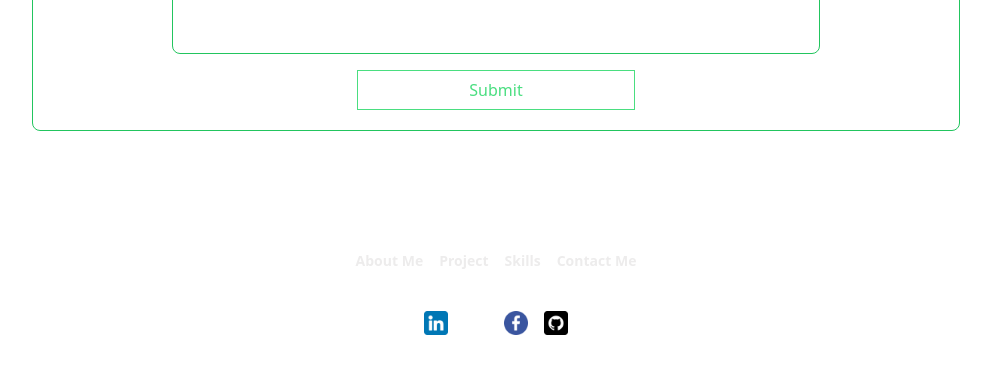
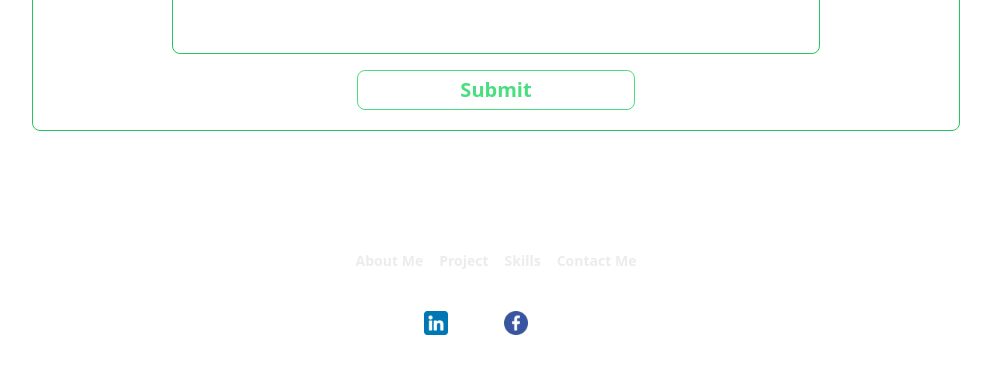
Before and after one commit to amandiu/Portfolio, a React (Vite) app: page /contact in a window 1280 px wide. Shown: the part 631-1008 px from the top of the page, without its empty margins (144-1135 px from the left). Built offline with nearby package versions, Linux system fonts and the light colour scheme.

Commit message:
footer's work processing

```diff
--- a/src/Components/ContactMe/ContactMe.jsx
+++ b/src/Components/ContactMe/ContactMe.jsx
@@ -1,15 +1,14 @@
-import React from "react";
+import React, { useState } from "react";
 import TopicHeader from "../TopicHeader/TopicHeader";
 import SubHeader from "../SubHeader/SubHeader";
 
-
-
-const handleFrom = (e)=>{
+const handleFrom = (e) => {
   e.preventDefault();
-  console.log(" Message for form")
-}
-
-
+  console.log(" Message for form");
+  const handleNameInput = () => {
+    console.log(e.target.Name.value);
+  };
+};
 
 const ContactMe = () => {
   return (
@@ -24,6 +23,7 @@ const ContactMe = () => {
         <div className="ml-24 mb-20 mr-24 border-[1px] rounded-lg border-green-500 mt-5">
           <div className="mt-4 py-5 flex-col flex justify-center items-center gap-4 ">
             <input
+              onChange="handleNameInput()"
               className="px-5 py-3 w-[70%] border-[1px] rounded-lg border-green-500 "
               type="text"
               name="Name"
@@ -62,7 +62,7 @@ const ContactMe = () => {
             />
             <button
               type="submit"
-              className="border-[1px] border-green-400 w-[30%] h-[40px] bg-white text-green-400"
+              className="border-[1px] border-green-400 w-[30%] h-[40px] rounded-lg font-extrabold bg-white text-xl text-green-400"
             >
               Submit
             </button>
--- a/src/Components/Footer/Footer.jsx
+++ b/src/Components/Footer/Footer.jsx
@@ -23,7 +23,7 @@ const Footer = () => {
               <img className="h-6 w-6" src="../../../public/facebook (1).png" alt="#" />
             </NavLink>
             <NavLink>
-              <img className="h-6 w-6" src="../../../public/github.png" alt="#" />
+              <img className="h-6 w-6" src="../../../public/github (1).png" alt="#" />
             </NavLink>
           </div>
         </nav>
```
Also changed, not shown: public/github (1).png (added).
